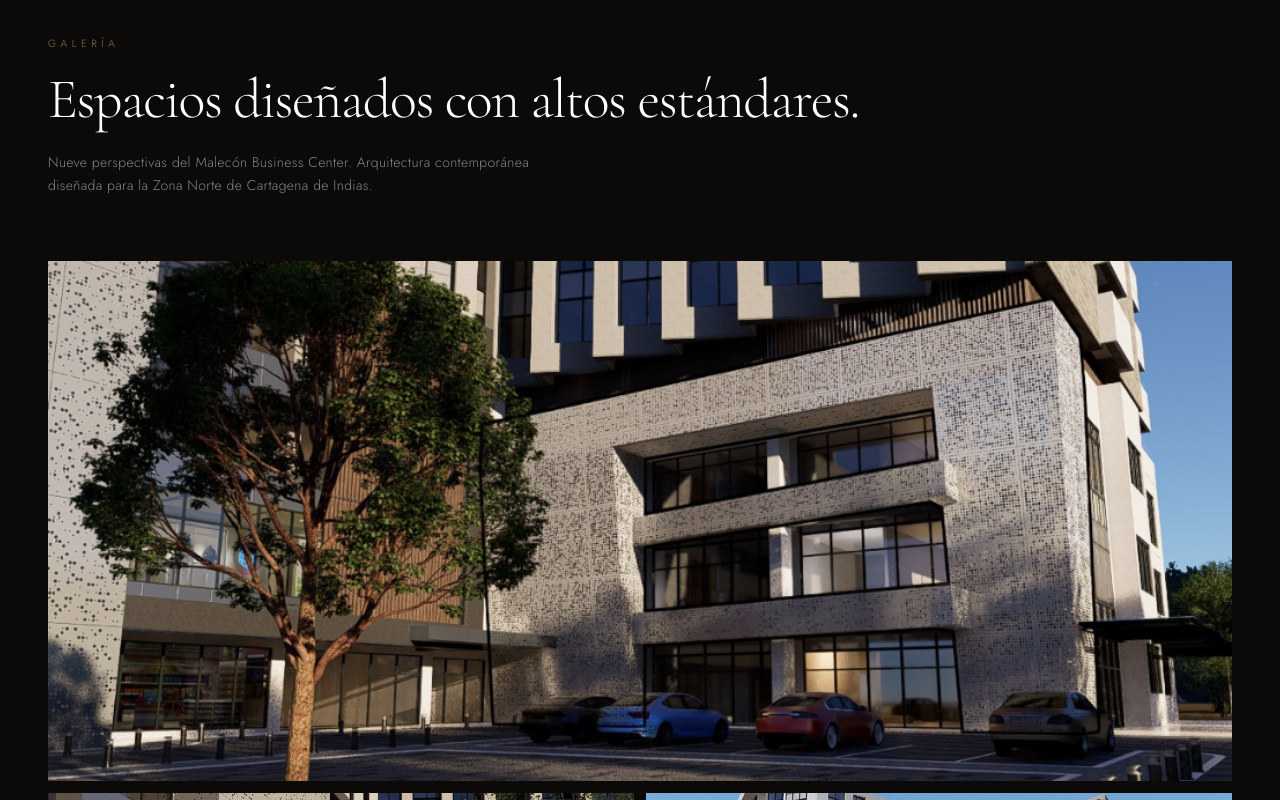
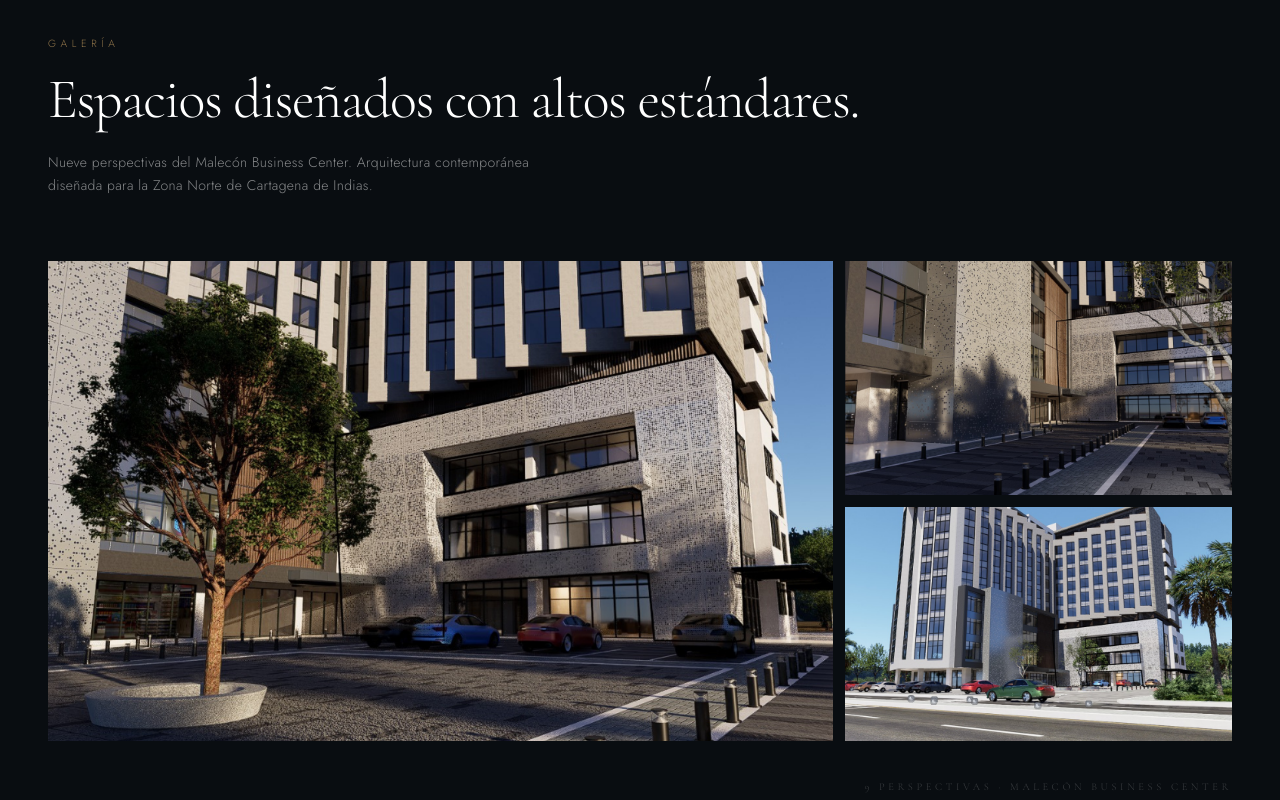
Before and after one commit to jerdiaz/malecon-residences, a Next.js app: page / in a window 1280 px wide. Shown: the part 3300-4100 px from the top of the page. Built offline with nearby package versions, Linux system fonts and the light colour scheme.

Commit message:
Galeria: reducir tamano de fotos y unificar color de fondo; StoryBlock: alinear texto con la imagen

```diff
--- a/src/components/RendersGallery.tsx
+++ b/src/components/RendersGallery.tsx
@@ -31,7 +31,7 @@ export default function RendersGallery() {
   const current = SLIDES[slide];
 
   return (
-    <section id="galeria" className="relative w-full bg-stone-950 scroll-mt-20 py-24 lg:py-32">
+    <section id="galeria" className="relative w-full bg-ink scroll-mt-20 py-24 lg:py-32">
       {/* Header */}
       <div className="mx-auto max-w-7xl px-6 md:px-12 mb-16">
         <Reveal>
@@ -58,16 +58,16 @@ export default function RendersGallery() {
       <div className="mx-auto max-w-7xl px-6 md:px-12">
         <div
           key={slide}
-          className="grid animate-[fade-in_0.4s_ease-out] grid-cols-1 gap-3 sm:grid-cols-2"
+          className="grid animate-[fade-in_0.4s_ease-out] grid-cols-1 gap-3 sm:h-[60vh] sm:max-h-[480px] sm:grid-cols-3 sm:grid-rows-2"
         >
-          {/* Foto grande */}
+          {/* Foto grande — ocupa 2 columnas y ambas filas */}
           <RenderTile
             render={current[0]}
-            className="sm:col-span-2"
+            className="sm:col-span-2 sm:row-span-2"
             big
             onHoverChange={setPaused}
           />
-          {/* Dos fotos pequeñas */}
+          {/* Dos fotos pequeñas, apiladas a la derecha */}
           <RenderTile render={current[1]} onHoverChange={setPaused} />
           <RenderTile render={current[2]} onHoverChange={setPaused} />
         </div>
@@ -105,7 +105,7 @@ function RenderTile({
     >
       <div
         className={`relative w-full overflow-hidden ${
-          big ? "h-[52vw] max-h-[520px] sm:h-[42vw]" : "h-[52vw] max-h-[380px] sm:h-[38vw]"
+          big ? "h-72 sm:h-full" : "h-56 sm:h-full"
         }`}
       >
         <Image
--- a/src/components/StoryBlock.tsx
+++ b/src/components/StoryBlock.tsx
@@ -39,7 +39,7 @@ export default function StoryBlock({
         {imagePos === "left" && <ImagePanel image={image} />}
 
         {/* Texto */}
-        <div className="flex items-center px-8 py-28 lg:px-16 xl:px-24">
+        <div className="flex items-center px-8 py-28 lg:items-start lg:px-16 xl:px-24">
           <div className="max-w-lg">
             <Reveal>
               <p className="mb-6 text-[0.65rem] font-light uppercase tracking-[0.45em] text-bronze/80">
```
